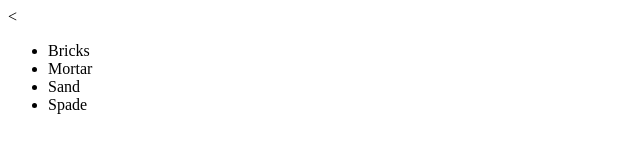
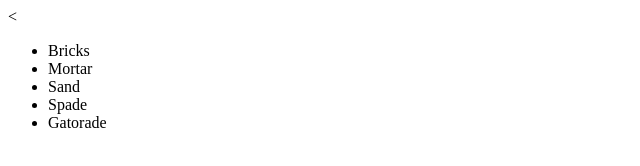
Before and after one commit to HunterHoburg/GitTutorial, a plain HTML site: page index.html in a window 1280 px wide. Shown: the full height of the page, 0-640 px from the left. Drawn offline with Linux system fonts and the light colour scheme.

Commit message:
Added Gatorade

```diff
--- a/index.html
+++ b/index.html
@@ -10,6 +10,7 @@
 		  <li>Mortar</li>
 		  <li>Sand</li>
 		  <li>Spade</li>
+		  <li>Gatorade</li>
 		  </ul>
 	</div>
 
```
